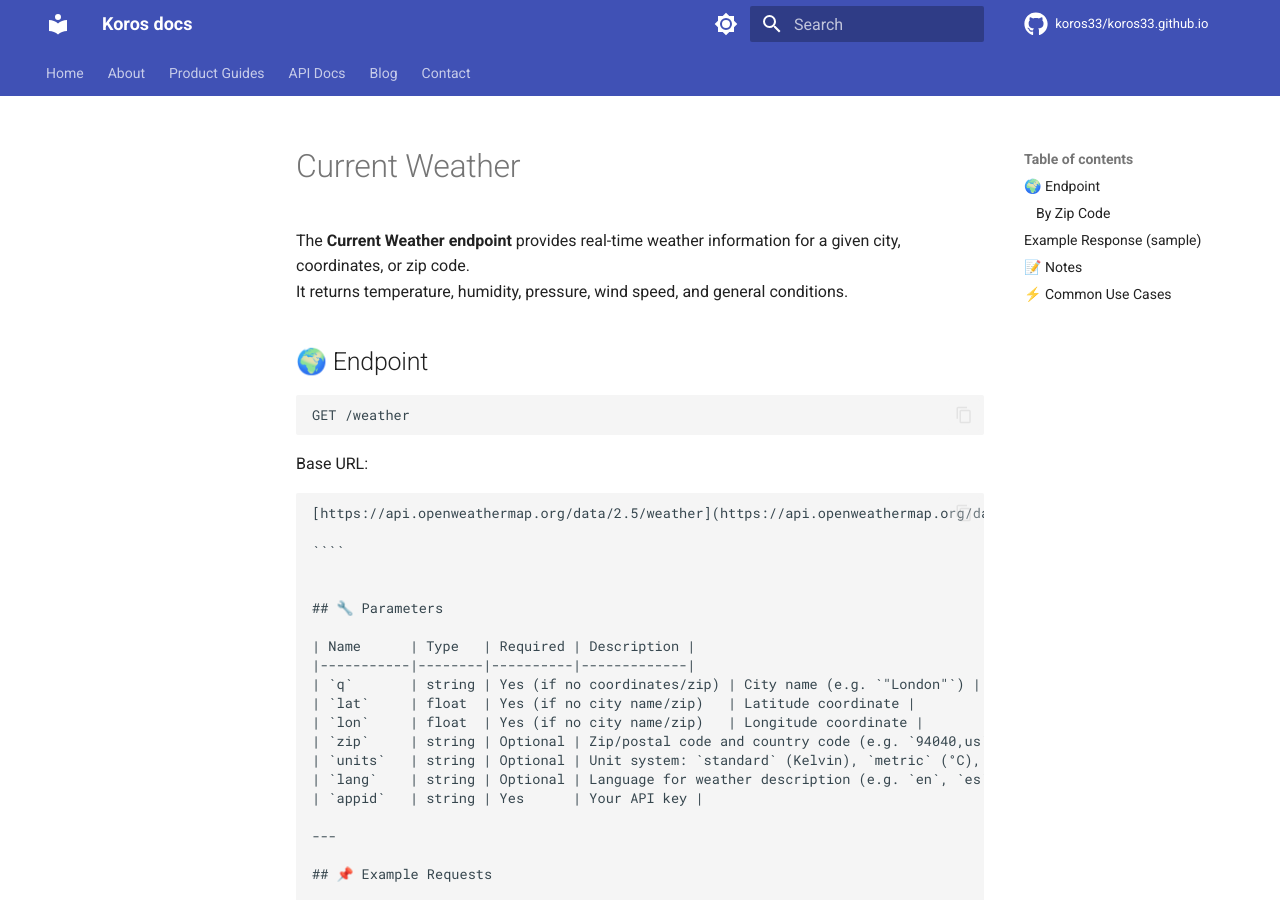
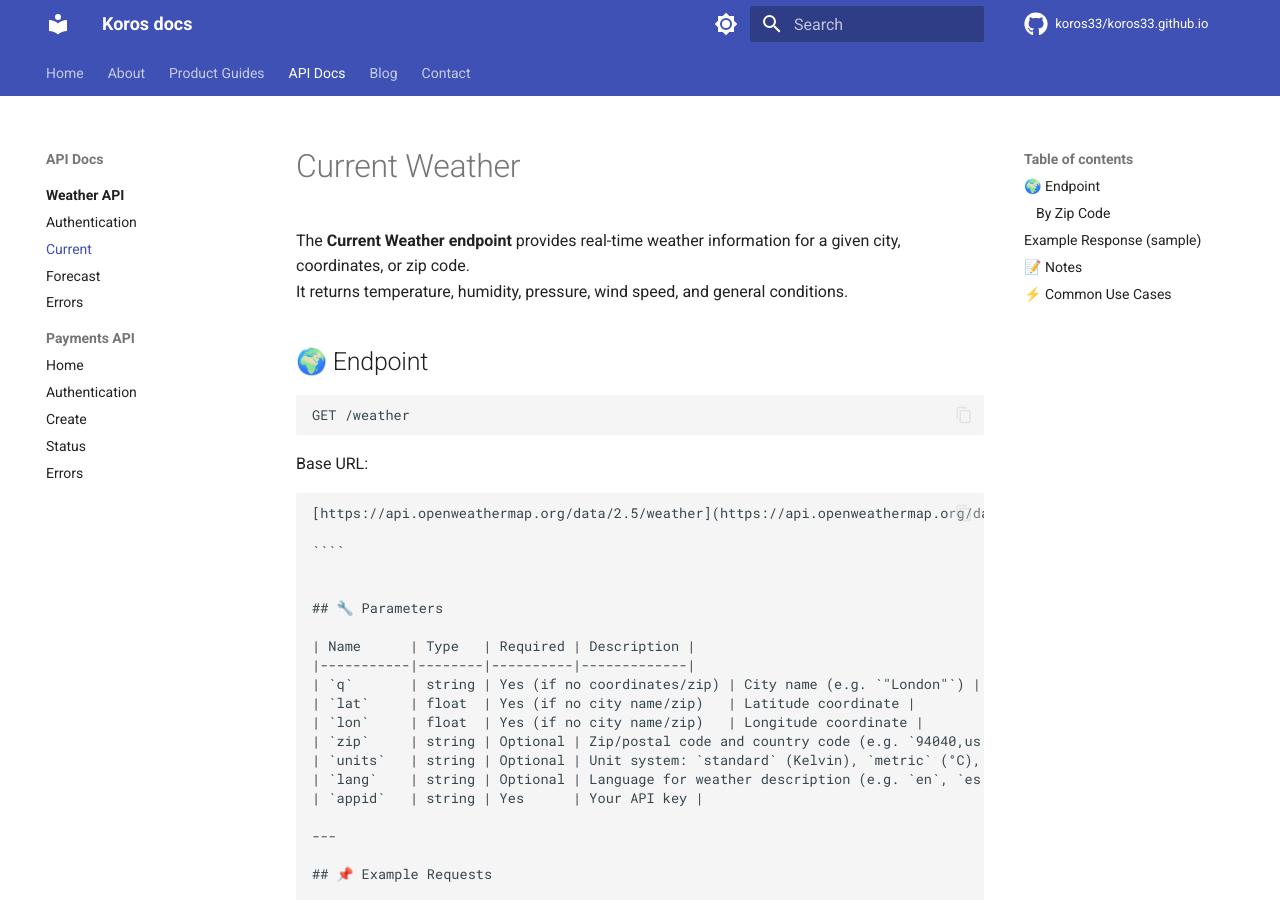
Before and after one commit to koros33/koros33.github.io, an MkDocs documentation site: the page built from docs/apidocs/weatherapi/currentweather.md, in a window 1280 px wide and 900 px high. Built offline with MkDocs 1.6.1 and Material for MkDocs 9.7.7, drawn with Linux system fonts in a browser that asks for light colours; comment, search, counter and statistics services are not loaded; the version menu is left out; some of the changed lines change nothing that is shown.

Commit message:
mkdocs.yml

```diff
--- a/mkdocs.yml
+++ b/mkdocs.yml
@@ -112,14 +112,14 @@ nav:
       - Weather API:
           - Home: apidocs/weatherapi/index.md
           - Authentication: apidocs/weatherapi/authentication.md
-          - Current: apidocs/weatherapi/current-weather.md
+          - Current: apidocs/weatherapi/currentweather.md
           - Forecast: apidocs/weatherapi/forecast.md
           - Errors: apidocs/weatherapi/errors.md
       - Payments API:
           - Home: apidocs/paymentsapi/index.md
           - Authentication: apidocs/paymentsapi/authentication.md
-          - Create: apidocs/paymentsapi/create-payment.md
-          - Status: apidocs/paymentsapi/get-status.md
+          - Create: apidocs/paymentsapi/createpayment.md
+          - Status: apidocs/paymentsapi/getstatus.md
           - Errors: apidocs/paymentsapi/errors.md
   - Blog: blogs/index.md
   - Contact: contact.md
```
